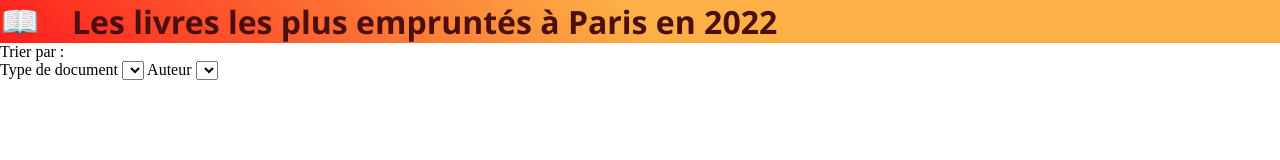
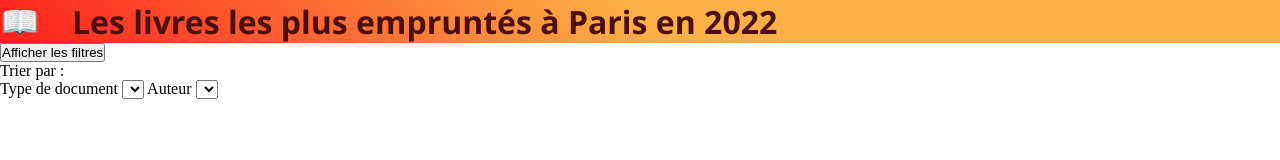
Before and after one commit to Ellundril/Adataviz, a plain HTML site: page index.html in a window 1280 px wide. Drawn offline with Linux system fonts and the light colour scheme; no server answers.

Commit message:
Ajout d'un bouton pour afficher ou cacher les filtres

```diff
--- a/index.html
+++ b/index.html
@@ -17,6 +17,7 @@
     <main>
       <section class="filtres">
         <p class="nb-livres"></p>
+        <button class="btn-affichage-filtres">Afficher les filtres</button>
         <div class="filtre-select">
           <p>Trier par :</p>
           <label for="type-de-document">Type de document</label>
```
